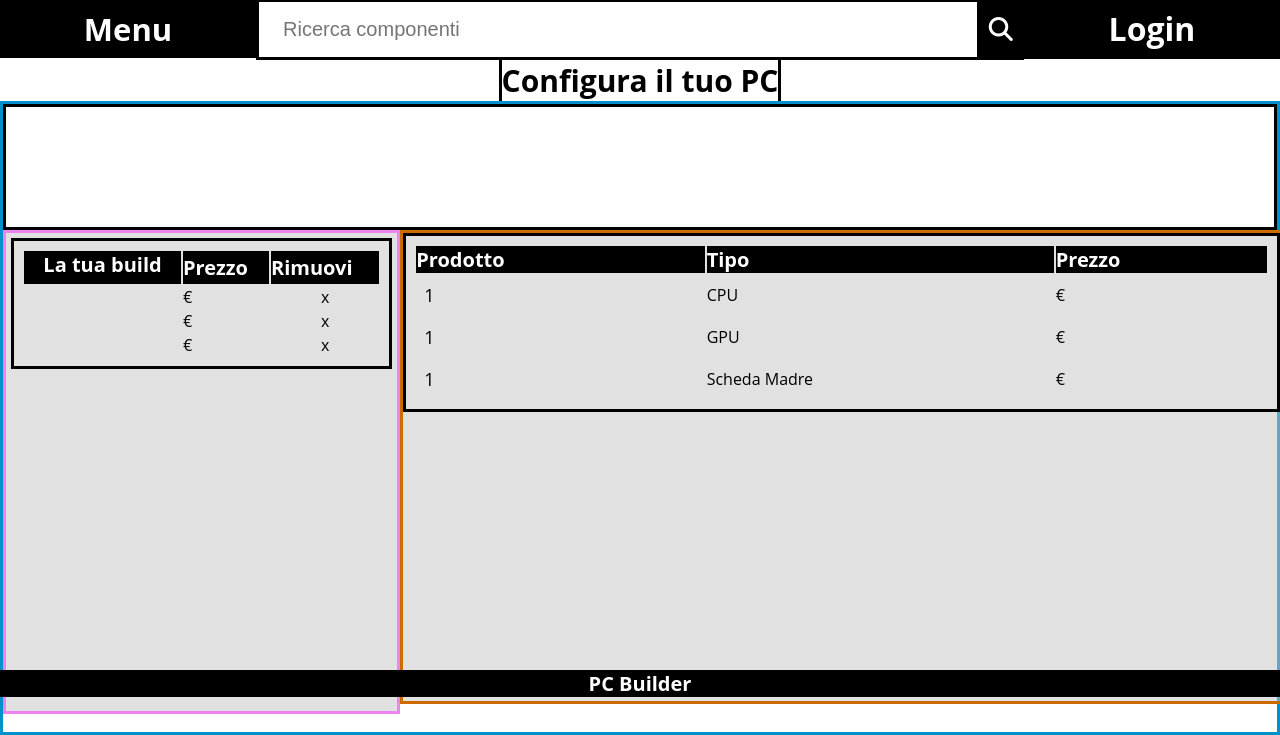
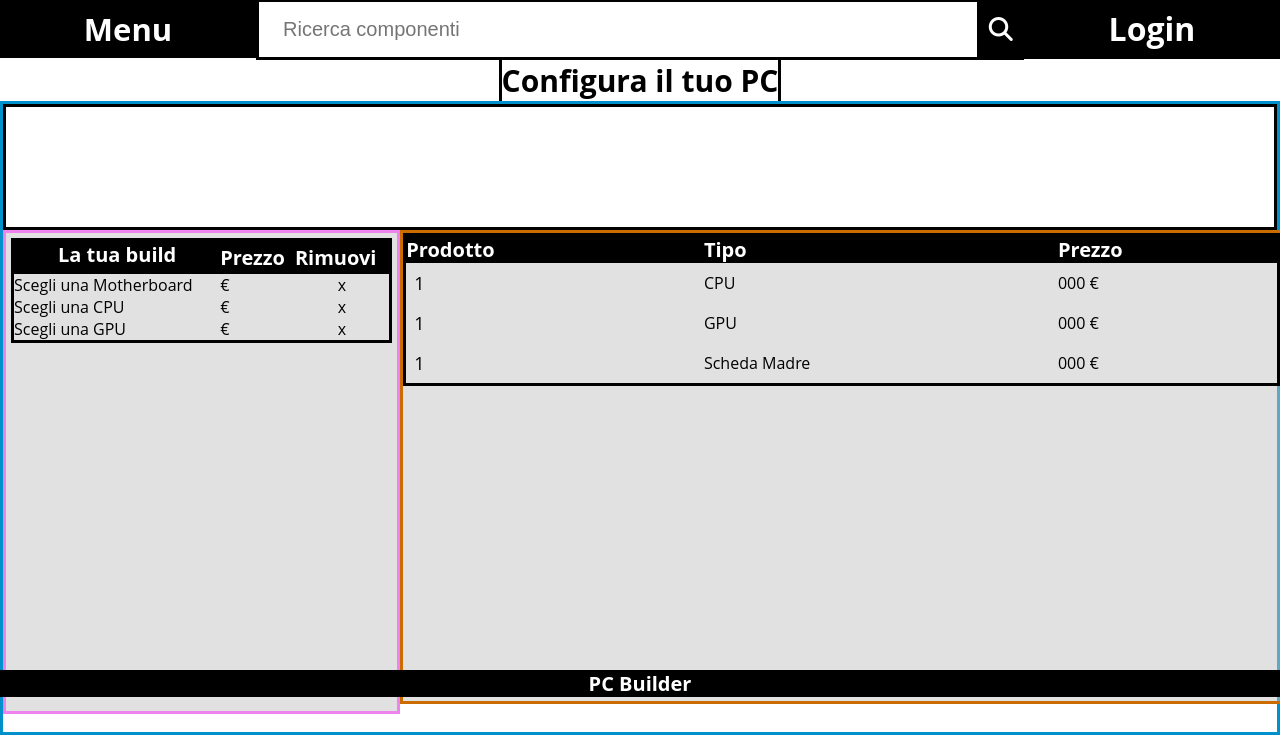
Before and after one commit to mokassino/prog_tecweb_pcbuilder, a Flask app: page / in a window 1280 px wide. Shown: the part 103-838 px from the top of the page. Run offline with Flask 2, Linux system fonts and the light colour scheme; a database or web service that is not in the repository returns one stand-in record (values such as "Sample title").

Commit message:
now the query table also shows the price

```diff
--- a/app/__init__.py
+++ b/app/__init__.py
@@ -26,9 +26,4 @@ class SearchBar(Resource):
 
         return l
 
-class HelloWorld(Resource):
-    def get(self):
-        return {'hello' : 'world'}
-
 api.add_resource(SearchBar, '/api/search')
-api.add_resource(HelloWorld, '/api/hello')
--- a/app/controller/main.py
+++ b/app/controller/main.py
@@ -4,7 +4,7 @@ from flask import (
    Blueprint
 )
 
-from app.controller.pymongo_interface import SearchBarInterface
+from app.controller.pymongo_interface import TableSearchInterface
 
 #app = Flask(__name__)
 
@@ -14,7 +14,7 @@ api_bp = Blueprint('api', __name__)
 @bp.route("/")
 def index():
    CONNECTION_STRING = "mongodb+srv://pcbuilderdev:pcbuilderdev@pcbuilder-cluster.2hbnofk.mongodb.net/?retryWrites=true&w=majority"
-   i = SearchBarInterface(CONNECTION_STRING)
+   i = TableSearchInterface(CONNECTION_STRING)
    query = i.get_everything_buf()
 
    return render_template("index.html", data=query)
--- a/app/controller/pymongo_interface.py
+++ b/app/controller/pymongo_interface.py
@@ -24,7 +24,7 @@ class SearchBarInterface(PymongoInterface): #sub class of PymongoInterface
         return self.searchbar_filter(l, q)
 
     def searchbar_filter(self, input, q):
-        if isinstance(q, str) and len(input) > 0:
+        if isinstance(q, str) and q != '' and len(input) > 0:
             ll = list(filter( lambda i : q in i  ,input))
             # filter for elements that match the request arguments
             #i.e if q='amd ryzen', shows only amd ryzen cpu
@@ -74,3 +74,49 @@ class SearchBarInterface(PymongoInterface): #sub class of PymongoInterface
         l = list(gpu+cpu+mb)
         '''
         return list(cpu+gpu+mb)
+
+class TableSearchInterface(PymongoInterface):
+    def searchbar_query(self, collection, q):
+        # We only need a few camps from the bson query result of
+        query = {}
+        _filter = {'_id' : 1, 'price' : 1}
+        l = list(map(lambda e : { 'name' : e['_id'], 'price' : e['price']['$numberInt'] }, collection.find(query, _filter)))
+        # print(collection.name)
+        print(l)
+
+        return self.searchbar_filter(l, q)
+
+    def searchbar_filter(self, input, q):
+        if isinstance(q, str) and q != '' and len(input) > 0:
+            ll = list(filter( lambda i : q in i['name']  ,input))
+            # filter for elements that match the request arguments
+            #i.e if q='amd ryzen', shows only amd ryzen cpu
+            return ll
+        else:
+            return input
+
+
+    def get_cpu(self, q=None): #q is an optional argument
+        collection = self.get_db().cpu
+
+        return self.searchbar_query(collection, q)
+
+    def get_gpu(self, q=None):
+        collection = self.get_db().gpu
+        return self.searchbar_query(collection,q)
+
+    def get_motherboard(self, q=None):
+        collection = self.get_db().motherboard
+        return self.searchbar_query(collection, q)
+
+    def get_everything_buf(self, q=None):
+        # REFACTORING REQUIRED !!
+        gpu = self.get_gpu(q)
+        cpu = self.get_cpu(q)
+        mb = self.get_motherboard(q)
+
+        gpu = list(map(lambda x : {"name" : x["name"], "type" : "GPU", "price" : x["price"]}, gpu))
+        cpu = list(map(lambda x : {"name" : x["name"], "type" : "CPU",  "price" : x["price"]}, cpu))
+        mb = list(map(lambda x : {"name" : x["name"], "type" : "Scheda Madre",  "price" : x["price"]}, mb))
+
+        return list(cpu+gpu+mb)
--- a/app/static/css/style.css
+++ b/app/static/css/style.css
@@ -207,16 +207,10 @@
     border: 3px solid black;
     padding: 1vh;
     width: 100%;
+    border-collapse: collapse;
   }
 
-
-  .result-query-item:hover {
-    background-color: rgb(195, 195, 195);
-  }
-
-  .result-query-table-row:hover {
-    background-color: rgb(195, 195, 195);;
-  }
+  .result-query-table > tbody > tr:hover { background-color:  rgb(195, 195, 195); }
 
   .choosen-items {
     width: 30vw;
--- a/app/templates/index.html
+++ b/app/templates/index.html
@@ -60,45 +60,51 @@
                <div class="flexbox-container">
                   <div class="choosen-items">
                      <table class="result-query-table">
+                        <thead>
                         <tr class="result-query-table-header">
                            <th  style="padding-bottom: 6px;text-align: center;">La tua build</th>
                            <th>Prezzo</th>
                            <th>Rimuovi</th>
                         </tr>
+                        </thead>
+                        <tbody>
                          <tr>
-                           <td id="Scheda Madre" class="choosen-item-single"></td>
+                           <td id="Scheda Madre" class="choosen-item-single">Scegli una Motherboard</td>
                            <td id="Scheda Madre-price">€</td>
                            <td id="Scheda Madre-remove" label="Scheda Madre" onclick="removeItem(this)" class="remove">x</td>
                          </tr>
                         <tr>
-                           <td id="CPU" class="choosen-item-single"></td>
+                           <td id="CPU" class="choosen-item-single">Scegli una CPU</td>
                            <td id="CPU-price">€</td>
                            <td id="CPU-remove" label="CPU" onclick="removeItem(this)" class="remove">x</td>
                         </tr>
                         <tr>
-                           <td id="GPU" class="choosen-item-single"></td>
+                           <td id="GPU" class="choosen-item-single">Scegli una GPU</td>
                            <td id="GPU-price">€</td>
                            <td id="GPU-remove" label="GPU" onclick="removeItem(this)" class="remove">x</td>
                         </tr>
+                     </tbody>
                      </table>
                   </div>
 
                   <div class="result-query">
                      <table class="result-query-table">
+                        <thead>
                         <tr class="result-query-table-header">
                            <th>Prodotto</th>
                            <th>Tipo</th>
                            <th>Prezzo</th>
                         </tr>
-
+                        </thead>
+                        <tbody>
                         {% for item in data %}
                         <tr class="result-query-table-row">
-                           <td id="{{ item.name }}" type="{{ item.type }}" onclick="addItem(this)" class="result-query-item"> {{ item.name }}</td>
+                           <td id="{{ item.name }}" type="{{ item.type }}" price="{{ item.price }}" onclick="addItem(this)" class="result-query-item"> {{ item.name }}</td>
                            <td> {{ item.type }}</td>
-                           <td> €</td>
+                           <td> {{ item.price }} €</td>
                         </tr>
                         {% endfor %}
-
+                        </tbody>
                      </table>
 
 
@@ -118,10 +124,17 @@
 
       <script>
          function addItem(data) {
+
             type = data.attributes[1].nodeValue;
+            price = data.attributes[2].nodeValue;
+            typeprice = type + "-price";
             name = data.id;
             Cookies.set(type, name);
+            Cookies.set(typeprice, price);
+            console.log(typeprice);
+
             document.getElementById(type).innerHTML = name;
+            document.getElementById(typeprice).innerHTML = price + " €";
          }
 
          function removeItem(data){
@@ -129,6 +142,7 @@
             idp = id + "-price";
             idr = id + "-remove";
             Cookies.remove(id);
+            Cookies.remove(idp);
             document.getElementById(id).innerHTML = "Scegli una " + id;
             document.getElementById(idp).innerHTML = "€";
 
@@ -136,21 +150,24 @@
          }
 
          document.addEventListener("DOMContentLoaded", () => {
-            //THIS CODE NEEDS REFACTORING
-            cpu = document.getElementById("CPU");
-            gpu = document.getElementById("GPU");
-            mb = document.getElementById("Scheda Madre");
+            var parts = ["CPU", "GPU", "Scheda Madre"];
+            for( i=0; i<3; i++){
+               part = document.getElementById(parts[i]);
+               key = parts[i] + "-price";
+               part_price = document.getElementById(key);
 
-            t = Cookies.get(cpu.id);
 
-            if(t){
-               cpu.innerHTML = t;
+               if ( part ){
+                  id = Cookies.get(parts[i]);
+                  if ( id != undefined){
+                     part.innerHTML = id;
+                  }
+                  price = Cookies.get(key);
+                  if ( price != undefined){
+                     part_price.innerHTML = price + " €";
+                  }
+               }
             }
-
-            t = Cookies.get(gpu.id);
-            if (t) { gpu.innerHTML = t};
-            t = Cookies.get(mb.id);
-            if (t) {mb.innerHTML = t};
 
          });
 
```
